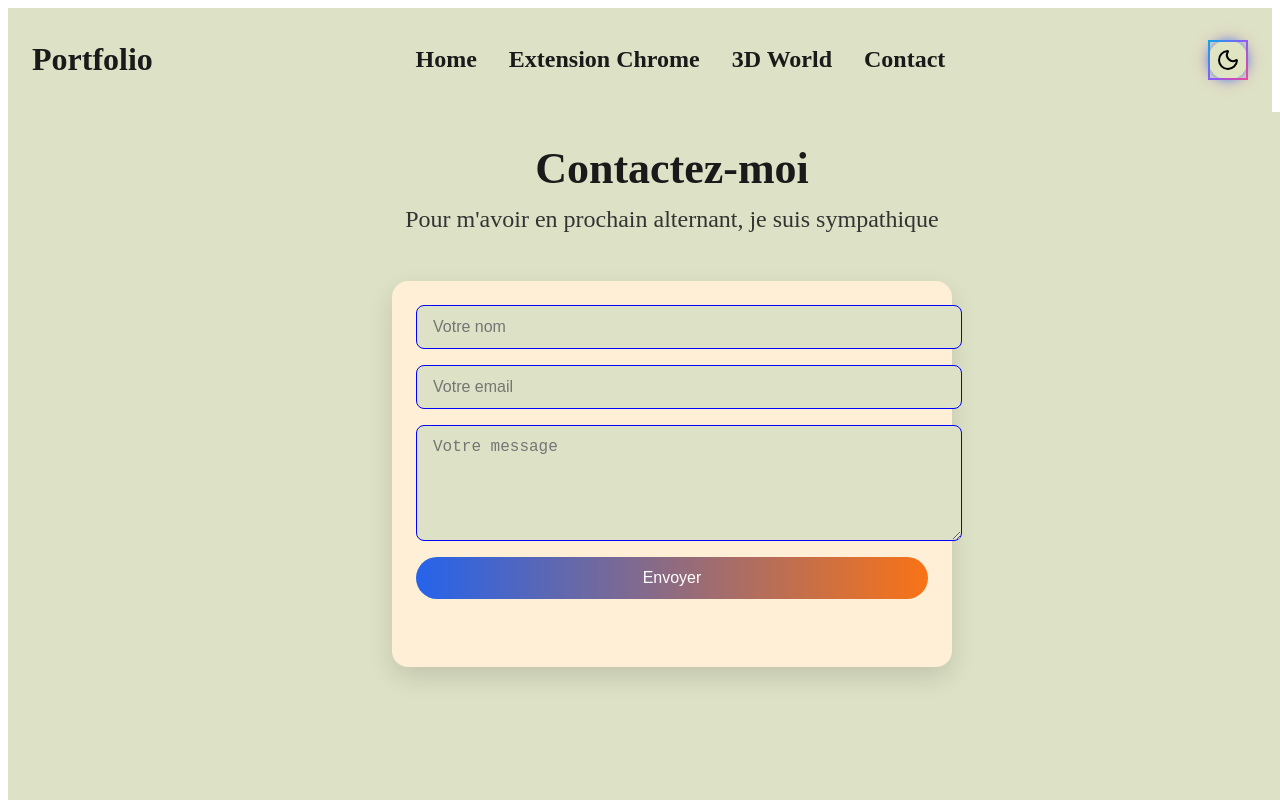
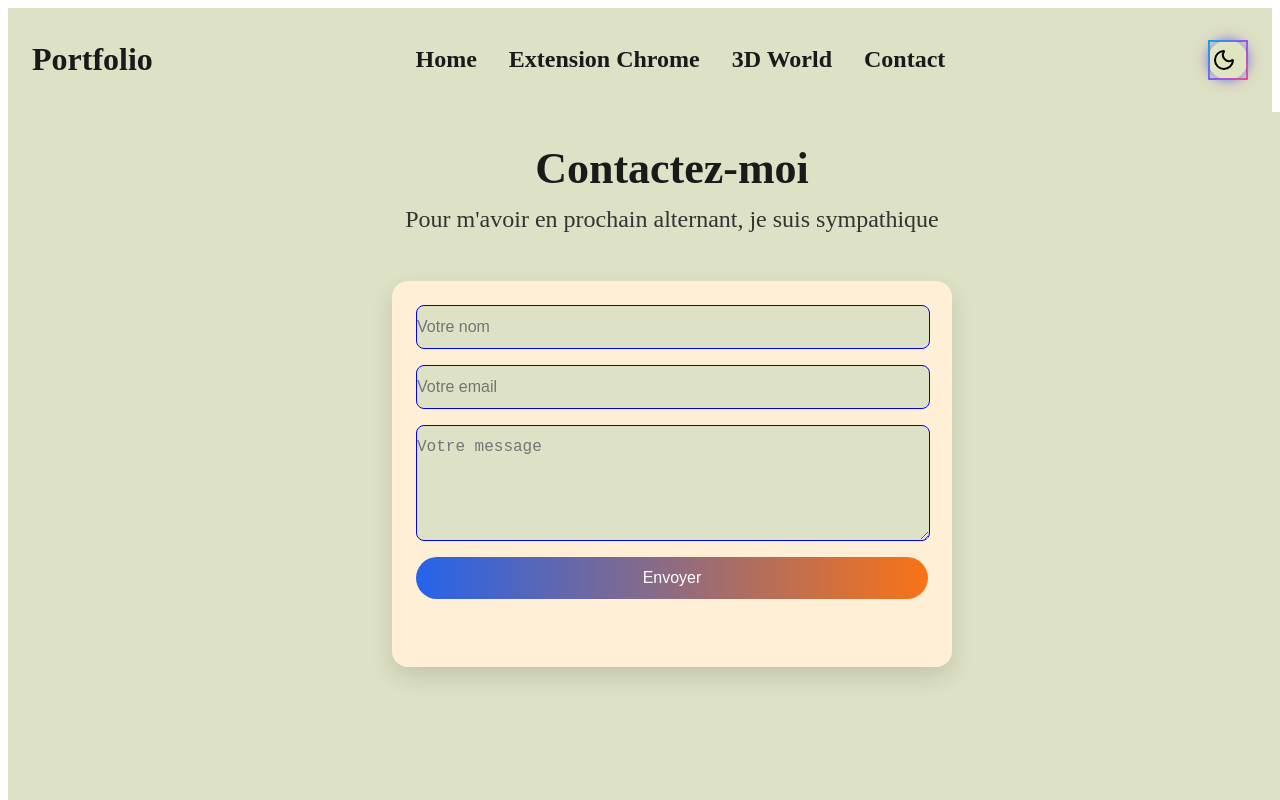
Before and after one commit to Elfspectrals/portfolioV2, a React (Vite) app: page /contact in a window 1280 px wide. Shown: the top 800 px of the page. Built offline with nearby package versions, Linux system fonts and the light colour scheme.

Commit message:
feat : new contact and deploy

```diff
--- a/src/pages/Contact.module.scss
+++ b/src/pages/Contact.module.scss
@@ -47,7 +47,7 @@
 .input,
 .textarea {
   width: 100%;
-  padding: 0.75rem 1rem;
+  padding: 0.75rem 0;
   border: 1px solid var(--gray-1);
   border-radius: 0.5rem;
   background: var(--background);
@@ -104,3 +104,9 @@
   opacity: 0.7;
   cursor: not-allowed;
 }
+
+svg {
+    vertical-align: middle;
+    margin-right: 0.5rem;
+    size: 0.5rem;
+}
--- a/src/pages/Contact.tsx
+++ b/src/pages/Contact.tsx
@@ -1,6 +1,7 @@
 import React, { useState } from "react";
 import styles from "./Contact.module.scss";
 import toast, { Toaster } from "react-hot-toast";
+// import Rocket from "../assets/rocket.svg";
 
 type Status = "idle" | "loading" | "success" | "error";
 
```
Also changed, not shown: src/assets/rocket.svg (added), 1 other file (tests, documents, lock files or other folders).
